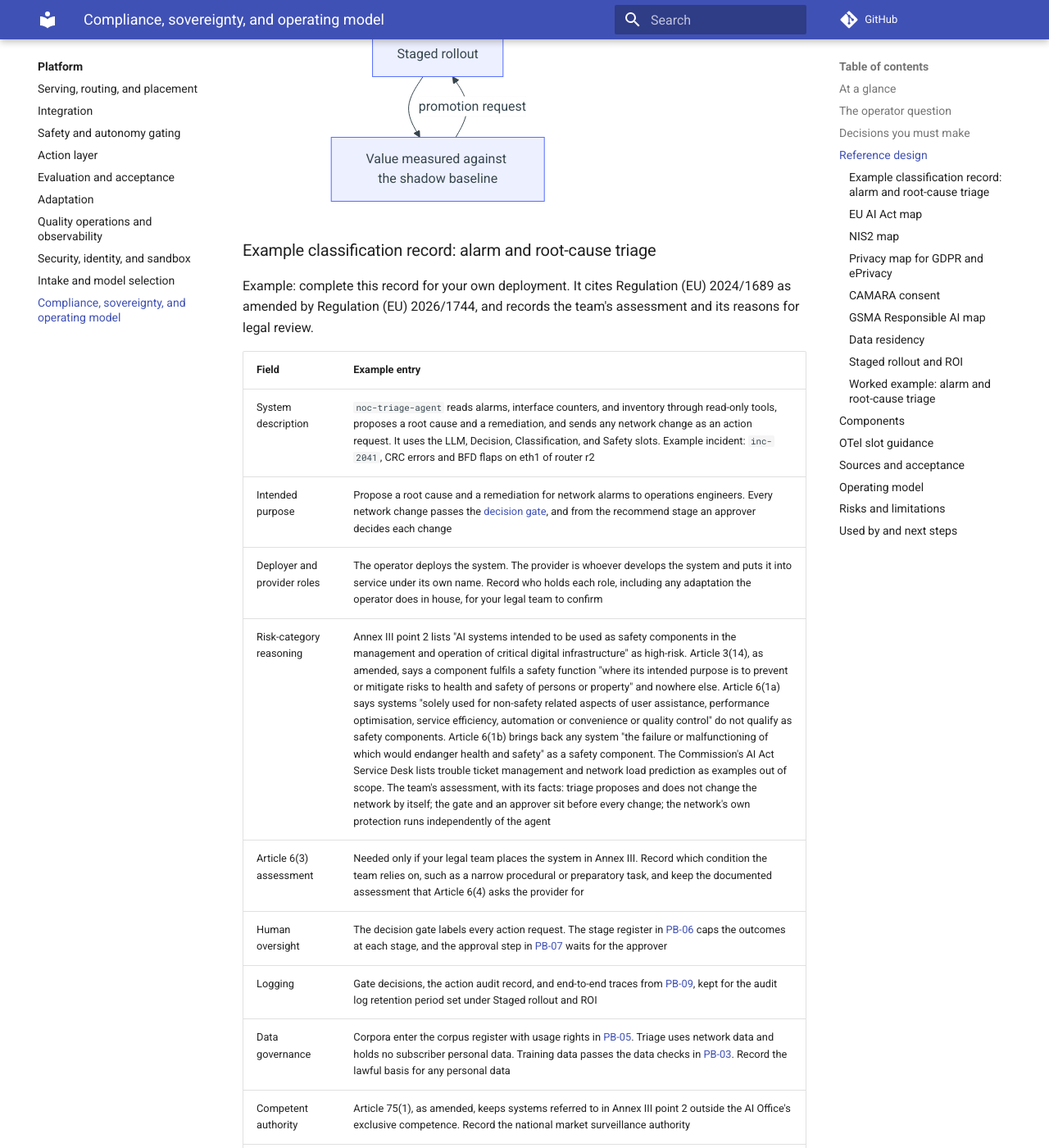
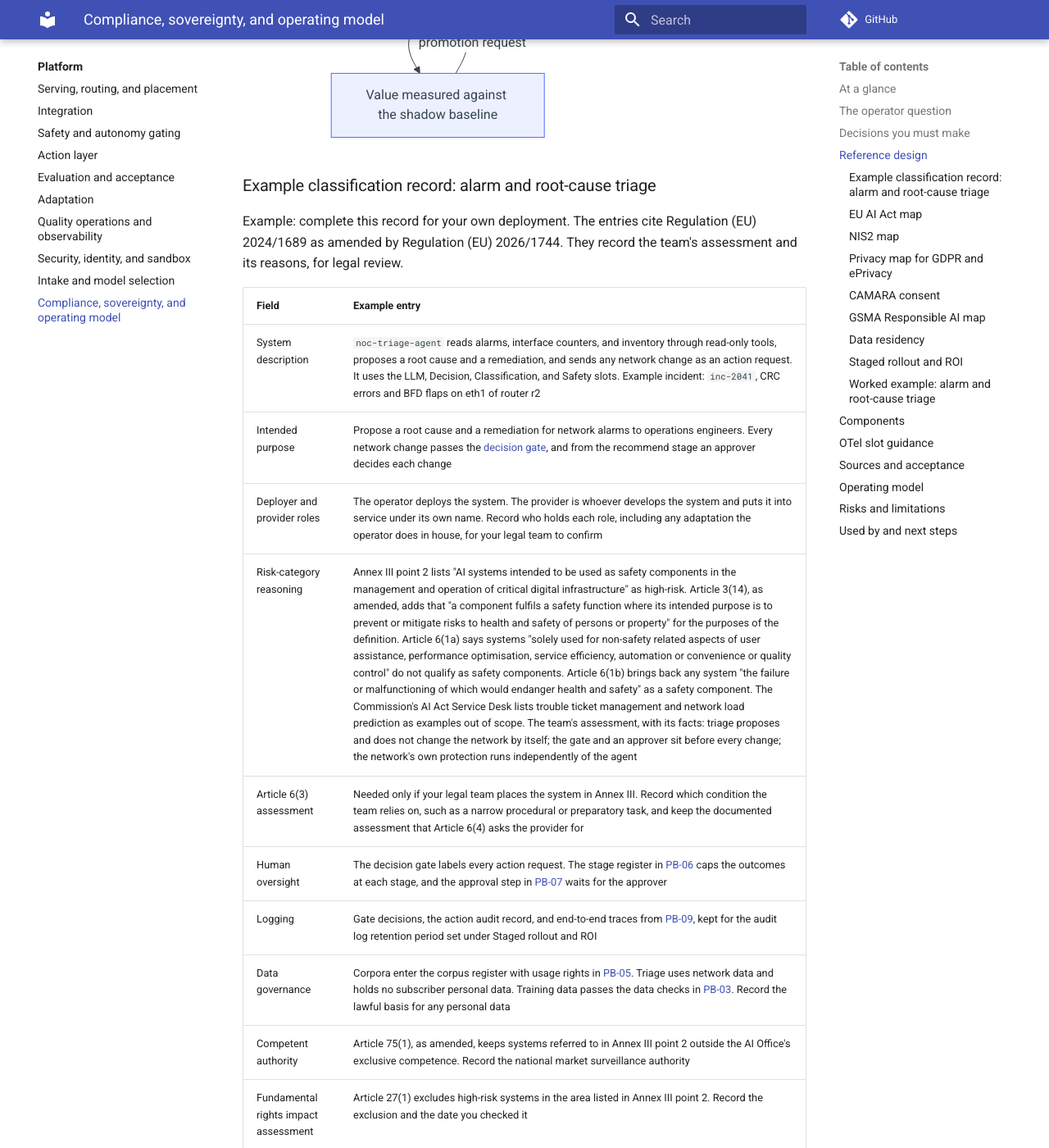
Before and after one commit to ravisharma5/otel-telco-blueprints, an MkDocs documentation site: the page built from platform/compliance-operating-model/README.md, in a window 1280 px wide and 1400 px high, scrolled down 2619 px. Shown: the whole window at 82% size. Built offline with MkDocs 1.6.1 and Material for MkDocs 9.7.7, drawn with Linux system fonts in a browser that asks for light colours; comment, search, counter and statistics services are not loaded; part of the change alters nothing that is shown; some of the changed text lies outside the part shown.

Commit message:
docs(platform): clarity pass on the compliance, sovereignty, and operating model blueprint

```diff
--- a/platform/compliance-operating-model/README.md
+++ b/platform/compliance-operating-model/README.md
@@ -3,7 +3,7 @@ id: "PB-10"
 type: "platform"
 title: "Compliance, sovereignty, and operating model"
 readiness_question: "Compliance and sovereignty: can you show the use case meets the rules and keeps data where it must stay?"
-doc_status: draft
+doc_status: done
 layers: ["control", "safety-governance"]
 otel_slots: ["llm", "decision", "safety", "classification"]
 placement_tier: ["regional", "core"]
@@ -13,6 +13,7 @@ top_decisions:
   - "Map each rule to the control that already produces its evidence"
   - "Measure value against the shadow-stage baseline"
 agent_school: [301, 401]
+clarity_reviewed: "2026-11-11"
 ---
 
 <!-- Writing rules: framework/style-guide.md. Name each component by its role and the Red Hat product used. Write no product support status. -->
@@ -34,7 +35,7 @@ agent_school: [301, 401]
 ## The operator question
 
 Can you show that a use case meets the rules and keeps data where it must stay, and who owns it as it grows?
-Without an answer, the use case has no classification record, nobody knows who approves the next stage, and the value claimed for it has no baseline.
+Until you answer it, the use case runs without a classification record, nobody knows who approves the next stage, and any value claimed for it has no baseline.
 
 ## Decisions you must make
 
@@ -64,14 +65,14 @@ flowchart TD
 
 ### Example classification record: alarm and root-cause triage
 
-Example: complete this record for your own deployment. It cites Regulation (EU) 2024/1689 as amended by Regulation (EU) 2026/1744, and records the team's assessment and its reasons for legal review.
+Example: complete this record for your own deployment. The entries cite Regulation (EU) 2024/1689 as amended by Regulation (EU) 2026/1744. They record the team's assessment and its reasons, for legal review.
 
 | Field | Example entry |
 |---|---|
 | System description | `noc-triage-agent` reads alarms, interface counters, and inventory through read-only tools, proposes a root cause and a remediation, and sends any network change as an action request. It uses the LLM, Decision, Classification, and Safety slots. Example incident: `inc-2041`, CRC errors and BFD flaps on eth1 of router r2 |
 | Intended purpose | Propose a root cause and a remediation for network alarms to operations engineers. Every network change passes the [decision gate](../../architecture/decision-gate.md), and from the recommend stage an approver decides each change |
 | Deployer and provider roles | The operator deploys the system. The provider is whoever develops the system and puts it into service under its own name. Record who holds each role, including any adaptation the operator does in house, for your legal team to confirm |
-| Risk-category reasoning | Annex III point 2 lists "AI systems intended to be used as safety components in the management and operation of critical digital infrastructure" as high-risk. Article 3(14), as amended, says a component fulfils a safety function "where its intended purpose is to prevent or mitigate risks to health and safety of persons or property" and nowhere else. Article 6(1a) says systems "solely used for non-safety related aspects of user assistance, performance optimisation, service efficiency, automation or convenience or quality control" do not qualify as safety components. Article 6(1b) brings back any system "the failure or malfunctioning of which would endanger health and safety" as a safety component. The Commission's AI Act Service Desk lists trouble ticket management and network load prediction as examples out of scope. The team's assessment, with its facts: triage proposes and does not change the network by itself; the gate and an approver sit before every change; the network's own protection runs independently of the agent |
+| Risk-category reasoning | Annex III point 2 lists "AI systems intended to be used as safety components in the management and operation of critical digital infrastructure" as high-risk. Article 3(14), as amended, adds that "a component fulfils a safety function where its intended purpose is to prevent or mitigate risks to health and safety of persons or property" for the purposes of the definition. Article 6(1a) says systems "solely used for non-safety related aspects of user assistance, performance optimisation, service efficiency, automation or convenience or quality control" do not qualify as safety components. Article 6(1b) brings back any system "the failure or malfunctioning of which would endanger health and safety" as a safety component. The Commission's AI Act Service Desk lists trouble ticket management and network load prediction as examples out of scope. The team's assessment, with its facts: triage proposes and does not change the network by itself; the gate and an approver sit before every change; the network's own protection runs independently of the agent |
 | Article 6(3) assessment | Needed only if your legal team places the system in Annex III. Record which condition the team relies on, such as a narrow procedural or preparatory task, and keep the documented assessment that Article 6(4) asks the provider for |
 | Human oversight | The decision gate labels every action request. The stage register in [PB-06](../safety-autonomy-gating/README.md#staged-autonomy) caps the outcomes at each stage, and the approval step in [PB-07](../action-layer/README.md) waits for the approver |
 | Logging | Gate decisions, the action audit record, and end-to-end traces from [PB-09](../quality-operations/README.md), kept for the audit log retention period set under Staged rollout and ROI |
@@ -101,7 +102,7 @@ Date, owner, and legal sign-off:
 
 ### EU AI Act map
 
-Articles 9 to 15 and Article 26 apply to high-risk systems. Map them anyway: the same controls produce the evidence whichever category your legal team records.
+Articles 9 to 15 and Article 26 apply only to high-risk systems. Map them anyway, because the same controls produce the evidence whichever category your legal team records.
 
 | Provision | What it says | Blueprint control | Source |
 |---|---|---|---|
@@ -193,7 +194,7 @@ Inference runs in country, on the regional tier described on the [placement](../
 
 ### Staged rollout and ROI
 
-The stages are the ones in the [stage register](../safety-autonomy-gating/README.md#staged-autonomy). Each measure compares against the shadow-stage baseline for the same use case.
+These are the stages in the [stage register](../safety-autonomy-gating/README.md#staged-autonomy). Each measure compares with the shadow-stage baseline for the same use case.
 
 | Stage | What is allowed | ROI measures against the shadow-stage baseline |
 |---|---|---|
@@ -226,7 +227,7 @@ This page gives no default values. You set each parameter with SME review and ve
 
 Rising CRC errors and BFD flaps on router r2 open incident `inc-2041`. The example classification record on this page describes `noc-triage-agent` with this incident. Before the shadow stage, the risk owner drafts the record, the legal team signs it off, and the business owner accepts it.
 
-At the recommend stage, the `approver` reviews `dec-0001` at REVIEW on the [decision gate](../../architecture/decision-gate.md) before eth1 on r2 restarts. The RACI rows for stage promotion and ROI apply to triage as written. The operations engineer reports engineer hours saved, mean time to identify, and abstention handling cost for `inc-2041` and similar incidents against the shadow-stage baseline. Prompts, passages, and traces for the incident stay at the regional site.
+At the recommend stage, the `approver` reviews `dec-0001` at REVIEW on the [decision gate](../../architecture/decision-gate.md) before eth1 on r2 restarts. The RACI applies to triage unchanged. The operations engineer reports engineer hours saved, mean time to identify, and abstention handling cost for `inc-2041` and similar incidents against the shadow-stage baseline. Prompts, passages, and traces for the incident stay at the regional site.
 
 - Config artifact: classification record for each use case, with the legal sign-off reference
 - Config artifact: rule-to-control map for each use case, linked to the evidence each control produces
```
